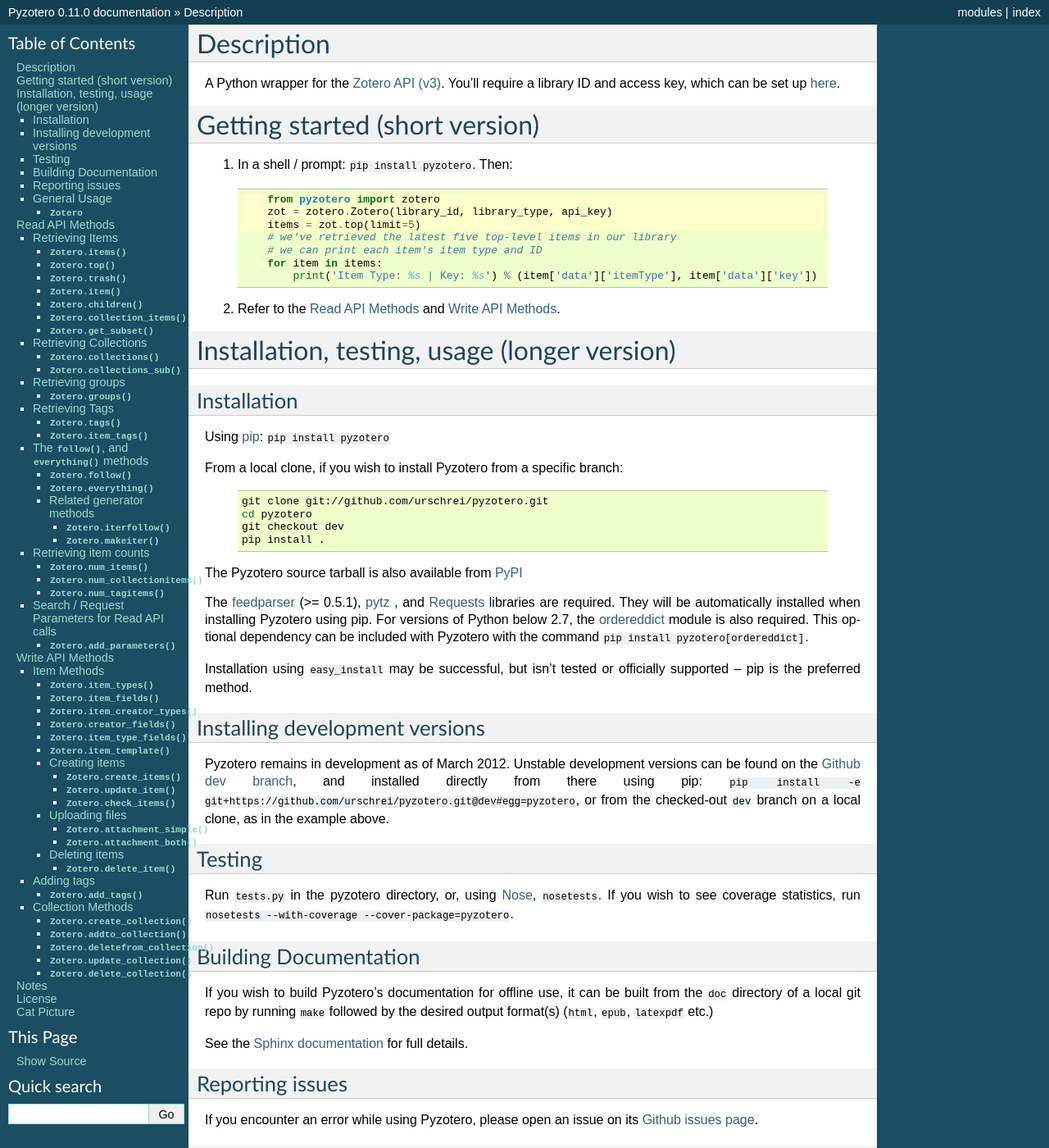
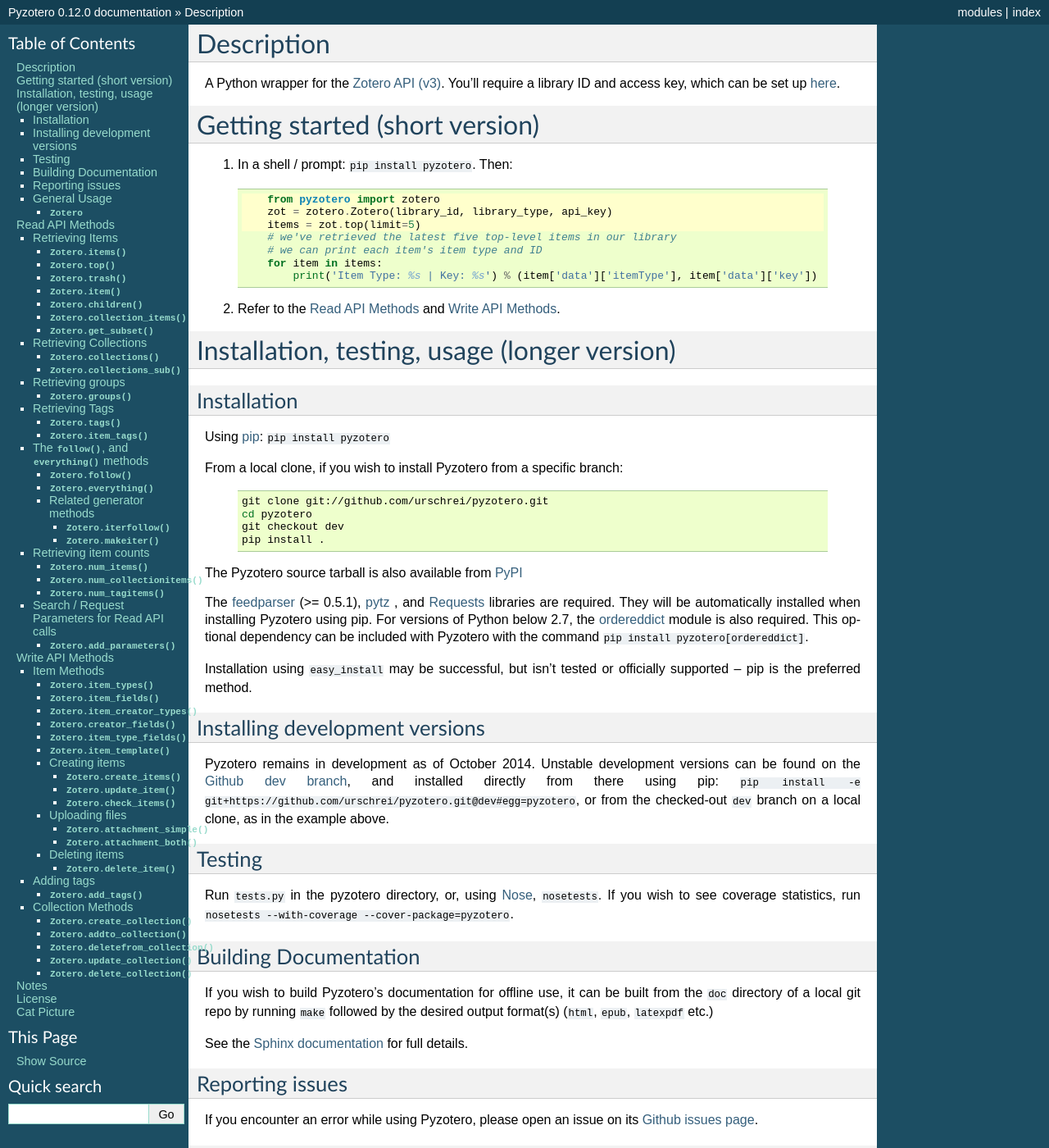
Before and after one commit to urschrei/pyzotero, a Sphinx documentation site: the page built from doc/index.rst, in a window 1280 px wide and 1400 px high. Shown: the whole window at 82% size. Built offline with Sphinx 7.4.7, drawn with Linux system fonts in a browser that asks for light colours; some of the changed text lies outside the part shown.

Commit message:
Doc fixes and version bump

```diff
--- a/doc/conf.py
+++ b/doc/conf.py
@@ -48,9 +48,9 @@
 # built documents.
 #
 # The short X.Y version.
-version = '0.11.0'
+version = '0.12.0'
 # The full version, including alpha/beta/rc tags.
-release = '0.11.0'
+release = '0.12.0'
 
 # The language for content autogenerated by Sphinx. Refer to documentation
 # for a list of supported languages.
--- a/doc/index.rst
+++ b/doc/index.rst
@@ -61,7 +61,7 @@
 ===============================
 Installing development versions
 ===============================
-Pyzotero remains in development as of March 2012. Unstable development versions can be found on the `Github dev branch <https://github.com/urschrei/pyzotero/tree/dev>`_, and installed directly from there using pip: ``pip install -e git+https://github.com/urschrei/pyzotero.git@dev#egg=pyzotero``, or from the checked-out ``dev`` branch on a local clone, as in the example above.
+Pyzotero remains in development as of October 2014. Unstable development versions can be found on the `Github dev branch <https://github.com/urschrei/pyzotero/tree/dev>`_, and installed directly from there using pip: ``pip install -e git+https://github.com/urschrei/pyzotero.git@dev#egg=pyzotero``, or from the checked-out ``dev`` branch on a local clone, as in the example above.
 
 
 =======
--- a/setup.py
+++ b/setup.py
@@ -10,14 +10,14 @@
 
 setup(
     name='Pyzotero',
-    version='0.11.0',
+    version='0.12.0',
     description='Python wrapper for the Zotero API',
     author='Stephan Hügel',
     author_email='urschrei@gmail.com',
     license='GNU GPL Version 3',
     url='https://github.com/urschrei/pyzotero',
     include_package_data=True,
-    download_url='https://github.com/urschrei/pyzotero/tarball/v0.11.0',
+    download_url='https://github.com/urschrei/pyzotero/tarball/v0.12.0',
     keywords=['zotero'],
     classifiers=[
         'Programming Language :: Python',
@@ -38,7 +38,7 @@
 A Python wrapper for the Zotero Server API
 ------------------------------------------
 
-Provides methods for accessing all Zotero Server API v1 calls currently provided.
+Provides methods for accessing all Zotero Server API v3 calls currently provided.
 A full list is available here: http://www.zotero.org/support/dev/server_api
 
 This version requires Python 2.7.x / 3.4.x"""
```
